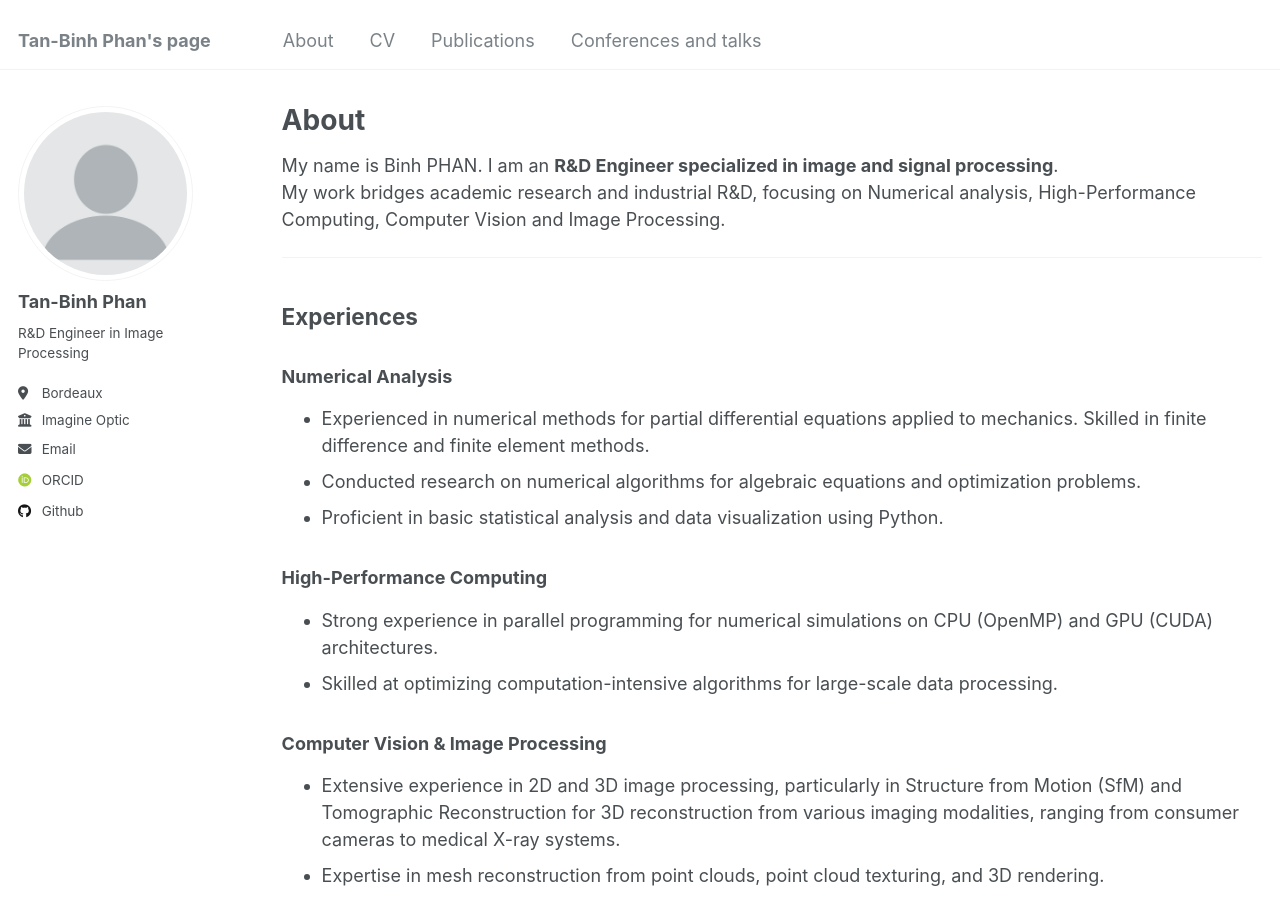
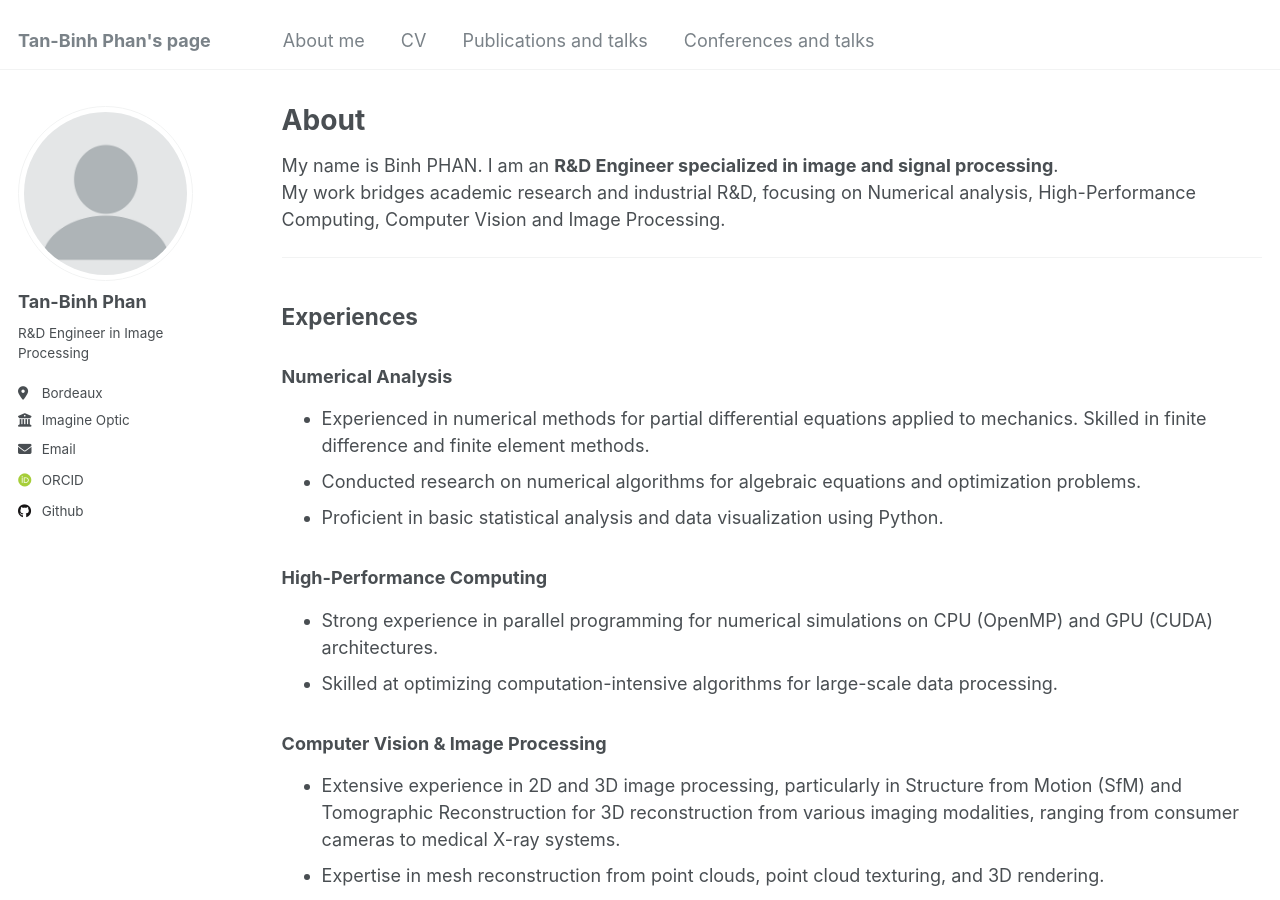
Before and after one commit to TanBinh93/tanbinhphan.github.io, a Jekyll site: the page built from index.md, in a window 1280 px wide and 900 px high. Built offline with Jekyll 4.4.1, drawn with Linux system fonts in a browser that asks for light colours; some web fonts are replaced.

Commit message:
Update navigation.yml

```diff
--- a/_data/navigation.yml
+++ b/_data/navigation.yml
@@ -5,11 +5,11 @@
 # prevent it from being included in the site.
 
 main:
-  - title: "About"
+  - title: "About me"
     url: /
   - title: "CV"
     url: /cv/
-  - title: "Publications"
+  - title: "Publications and talks"
     url: /publications/
   - title: "Conferences and talks"
     url: /talks/
```
